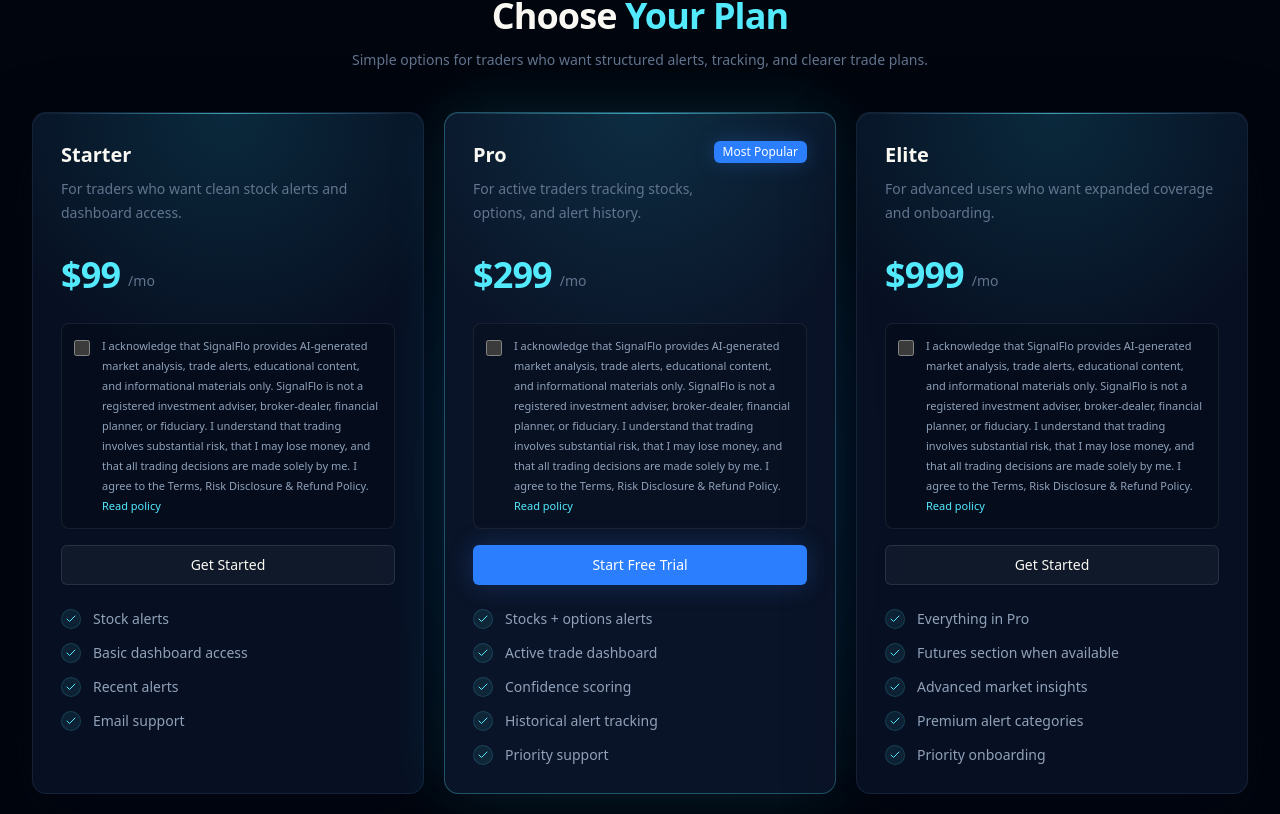
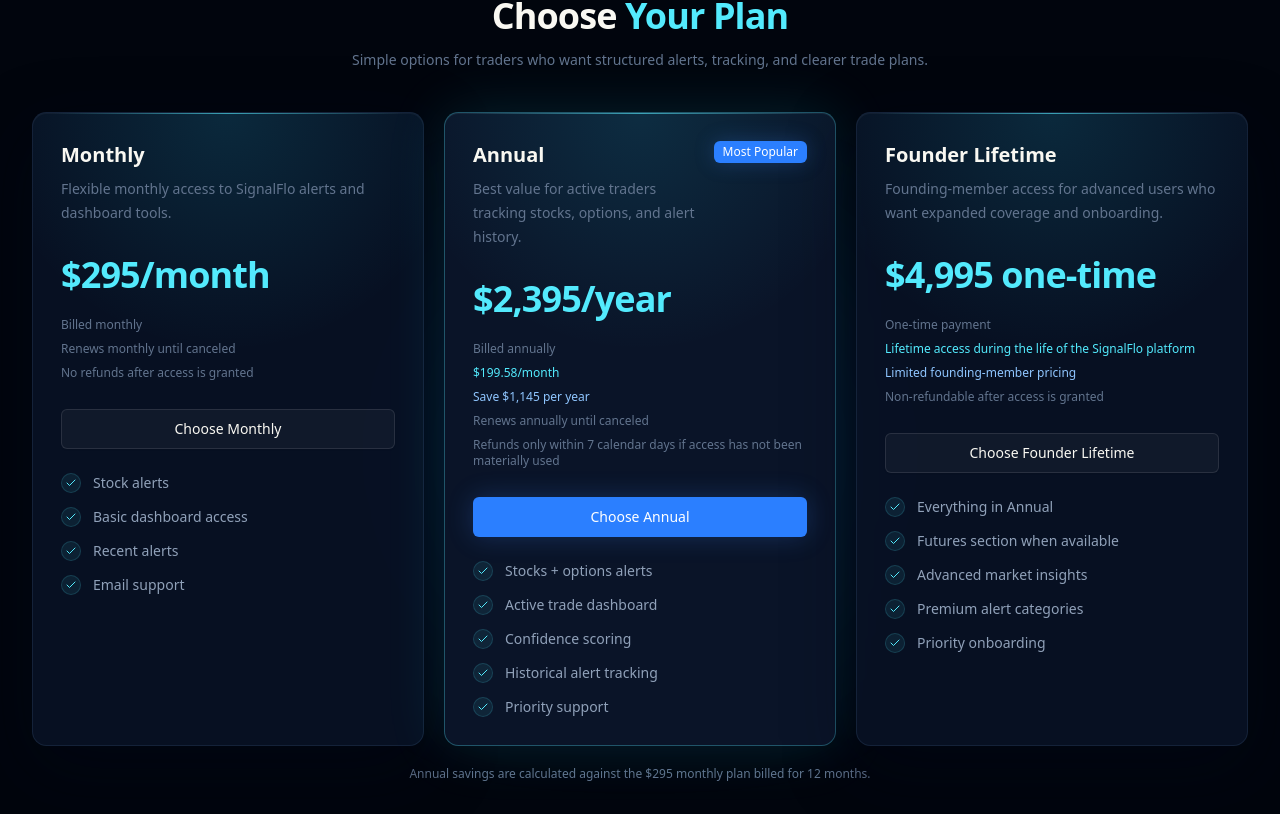
Before and after one commit to nybcardona-tech/signalflo-website, a React (Vite) app: page / in a window 1280 px wide. Shown: the part 3165-3979 px from the top of the page. Built offline with nearby package versions, Linux system fonts and the light colour scheme.

Commit message:
Update SignalFlo pricing to  monthly,  annual,  founder lifetime

```diff
--- a/src/App.tsx
+++ b/src/App.tsx
@@ -42,7 +42,7 @@
 const APP_URL = "https://signal-flo-ai.vercel.app"
 const LEGAL_URL = "/legal"
 const LEGAL_ACKNOWLEDGMENT =
-  "I acknowledge that SignalFlo provides AI-generated market analysis, trade alerts, educational content, and informational materials only. SignalFlo is not a registered investment adviser, broker-dealer, financial planner, or fiduciary. I understand that trading involves substantial risk, that I may lose money, and that all trading decisions are made solely by me. I agree to the Terms, Risk Disclosure & Refund Policy."
+  "I have read and agree to the Terms, Risk Disclosure & Refund Policy, including the no-refund policy, risk disclosure, automatic renewal terms, and the fact that SignalFlo provides educational and informational content only, not personalized investment advice."
 
 const tickerTape = [
   ["NVDA", "+2.84%", "up"],
@@ -99,25 +99,37 @@
 
 const pricingPlans = [
   {
-    name: "Starter",
-    price: "$99/mo",
-    copy: "For traders who want clean stock alerts and dashboard access.",
-    cta: "Get Started",
+    name: "Monthly",
+    price: "$295/month",
+    billing: "Billed monthly",
+    renewal: "Renews monthly until canceled",
+    refund: "No refunds after access is granted",
+    copy: "Flexible monthly access to SignalFlo alerts and dashboard tools.",
+    cta: "Choose Monthly",
     features: ["Stock alerts", "Basic dashboard access", "Recent alerts", "Email support"],
   },
   {
-    name: "Pro",
-    price: "$299/mo",
-    copy: "For active traders tracking stocks, options, and alert history.",
-    cta: "Start Free Trial",
+    name: "Annual",
+    price: "$2,395/year",
+    billing: "Billed annually",
+    monthlyEquivalent: "$199.58/month",
+    savings: "Save $1,145 per year",
+    renewal: "Renews annually until canceled",
+    refund: "Refunds only within 7 calendar days if access has not been materially used",
+    copy: "Best value for active traders tracking stocks, options, and alert history.",
+    cta: "Choose Annual",
     features: ["Stocks + options alerts", "Active trade dashboard", "Confidence scoring", "Historical alert tracking", "Priority support"],
   },
   {
-    name: "Elite",
-    price: "$999/mo",
-    copy: "For advanced users who want expanded coverage and onboarding.",
-    cta: "Get Started",
-    features: ["Everything in Pro", "Futures section when available", "Advanced market insights", "Premium alert categories", "Priority onboarding"],
+    name: "Founder Lifetime",
+    price: "$4,995 one-time",
+    billing: "One-time payment",
+    access: "Lifetime access during the life of the SignalFlo platform",
+    refund: "Non-refundable after access is granted",
+    scarcity: "Limited founding-member pricing",
+    copy: "Founding-member access for advanced users who want expanded coverage and onboarding.",
+    cta: "Choose Founder Lifetime",
+    features: ["Everything in Annual", "Futures section when available", "Advanced market insights", "Premium alert categories", "Priority onboarding"],
   },
 ]
 
@@ -235,11 +247,15 @@
             ],
             [
               "Refund Policy",
-              "Subscription fees and plan purchases are generally non-refundable once access is provided, except where required by applicable law or expressly approved by SignalFlo in writing. Promotional, discounted, or partial-period payments may be non-refundable.",
+              "Monthly plan payments are not refundable after access is granted. Annual plan payments are refundable only within 7 calendar days if access has not been materially used. Founder Lifetime payments are non-refundable after access is granted.",
             ],
             [
               "Account and Subscription Terms",
-              "By purchasing, subscribing, or upgrading, you agree to pay the listed fees for the selected plan and to comply with all applicable SignalFlo terms, platform rules, and acceptable-use requirements.",
+              "The Monthly plan is $295/month, billed monthly, and renews monthly until canceled. The Annual plan is $2,395/year, billed annually, equals $199.58/month, saves $1,145 per year compared with monthly billing, and renews annually until canceled. The Founder Lifetime plan is $4,995 one-time for lifetime access during the life of the SignalFlo platform and is not a recurring subscription.",
+            ],
+            [
+              "Required Checkout Acknowledgment",
+              `Before payment, subscription, or upgrade confirmation, users must check a required, unchecked acknowledgment box that states: "${LEGAL_ACKNOWLEDGMENT}"`,
             ],
             [
               "Acknowledgment",
@@ -1127,7 +1143,7 @@
             <Card
               className={cn(
                 "group relative h-full overflow-hidden rounded-2xl border border-blue-300/10 bg-[#081225]/90 shadow-[inset_0_1px_0_rgba(255,255,255,0.04),0_22px_70px_rgba(2,8,23,0.42)] transition-all duration-300 hover:-translate-y-1 hover:border-cyan-300/30 hover:shadow-[inset_0_1px_0_rgba(255,255,255,0.06),0_28px_90px_rgba(14,165,233,0.14)]",
-                plan.name === "Pro" && "border-cyan-300/30 bg-[#0a1428] shadow-[inset_0_1px_0_rgba(255,255,255,0.06),0_0_60px_rgba(34,211,238,0.14)]",
+                plan.name === "Annual" && "border-cyan-300/30 bg-[#0a1428] shadow-[inset_0_1px_0_rgba(255,255,255,0.06),0_0_60px_rgba(34,211,238,0.14)]",
               )}
             >
               <span className="pointer-events-none absolute inset-0 bg-[radial-gradient(circle_at_50%_0%,rgba(34,211,238,0.16),transparent_36%)] opacity-80" />
@@ -1139,44 +1155,36 @@
                     <CardTitle className="text-xl">{plan.name}</CardTitle>
                     <CardDescription className="mt-2 min-h-10 text-sm leading-6 text-slate-500">{plan.copy}</CardDescription>
                   </div>
-                  {plan.name === "Pro" && (
+                  {plan.name === "Annual" && (
                     <Badge className="shrink-0 bg-blue-500 text-white shadow-[0_0_20px_rgba(59,130,246,0.25)]">Most Popular</Badge>
                   )}
                 </div>
                 <div className="mt-6 flex items-end gap-2">
-                  <p className="text-4xl font-semibold tracking-tight text-cyan-300">{plan.price.replace("/mo", "")}</p>
-                  <span className="pb-1 text-sm text-slate-500">/mo</span>
+                  <p className="text-4xl font-semibold tracking-tight text-cyan-300">{plan.price}</p>
+                </div>
+                <div className="mt-4 space-y-2 text-xs text-slate-500">
+                  <p>{plan.billing}</p>
+                  {"monthlyEquivalent" in plan && <p className="text-cyan-300">{plan.monthlyEquivalent}</p>}
+                  {"savings" in plan && <p className="text-blue-300">{plan.savings}</p>}
+                  {"access" in plan && <p className="text-cyan-300">{plan.access}</p>}
+                  {"scarcity" in plan && <p className="text-blue-300">{plan.scarcity}</p>}
+                  {"renewal" in plan && <p>{plan.renewal}</p>}
+                  <p>{plan.refund}</p>
                 </div>
               </CardHeader>
               <CardContent className="relative z-10 px-6 pb-6 sm:px-7 sm:pb-7">
-                <form action={APP_URL} className="space-y-4">
-                  <label className="flex gap-3 rounded-lg border border-white/[0.07] bg-black/15 p-3 text-[11px] leading-5 text-slate-400">
-                    <input
-                      required
-                      type="checkbox"
-                      className="mt-1 size-4 shrink-0 accent-cyan-300"
-                      aria-label="Required legal acknowledgment"
-                    />
-                    <span>
-                      {LEGAL_ACKNOWLEDGMENT}{" "}
-                      <a href={LEGAL_URL} className="text-cyan-300 underline-offset-4 hover:underline">
-                        Read policy
-                      </a>
-                    </span>
-                  </label>
                 <Button
-                    type="submit"
+                  asChild
                   className={cn(
                     "h-10 w-full transition-all hover:-translate-y-0.5",
-                      plan.name === "Pro"
+                    plan.name === "Annual"
                       ? "bg-blue-500 text-white shadow-[0_0_26px_rgba(59,130,246,0.24)] hover:bg-blue-400"
                       : "border-white/10 bg-white/[0.04] hover:bg-white/[0.07]",
                   )}
-                    variant={plan.name === "Pro" ? "default" : "outline"}
+                  variant={plan.name === "Annual" ? "default" : "outline"}
                 >
-                    {plan.cta}
+                  <a href={APP_URL}>{plan.cta}</a>
                 </Button>
-                </form>
                 <div className="mt-6 space-y-3.5">
                   {plan.features.map((feature) => (
                     <div key={feature} className="flex items-center gap-3 text-sm text-slate-400">
@@ -1193,7 +1201,7 @@
         ))}
       </div>
       <p className="mt-5 text-center text-xs text-slate-500">
-        Pricing and features can be adjusted before launch.
+        Annual savings are calculated against the $295 monthly plan billed for 12 months.
       </p>
       </div>
     </FadeUp>
```
Also changed, not shown: 1 other file (tests, documents, lock files or other folders). Lines whose indentation alone changed are shown as unchanged.
